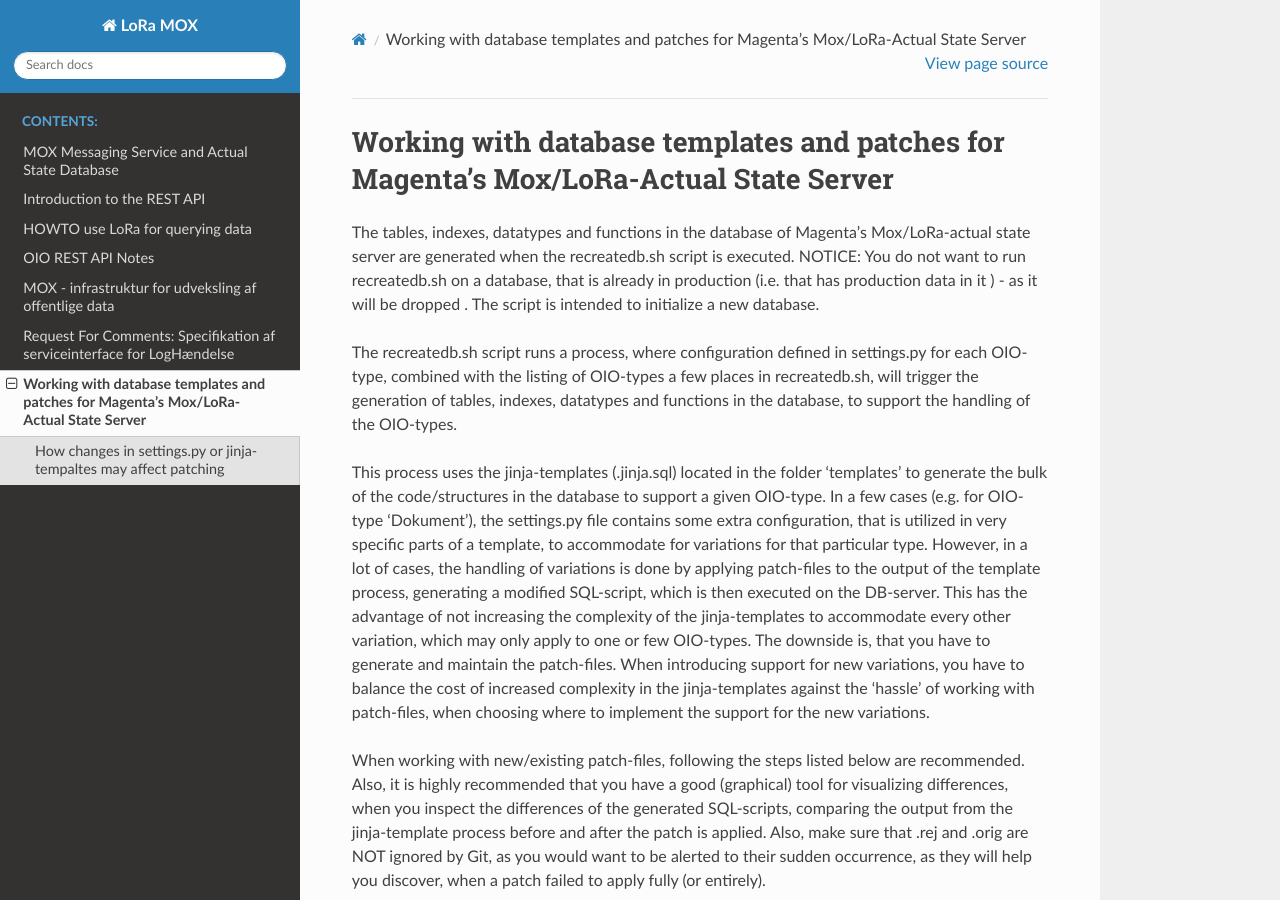
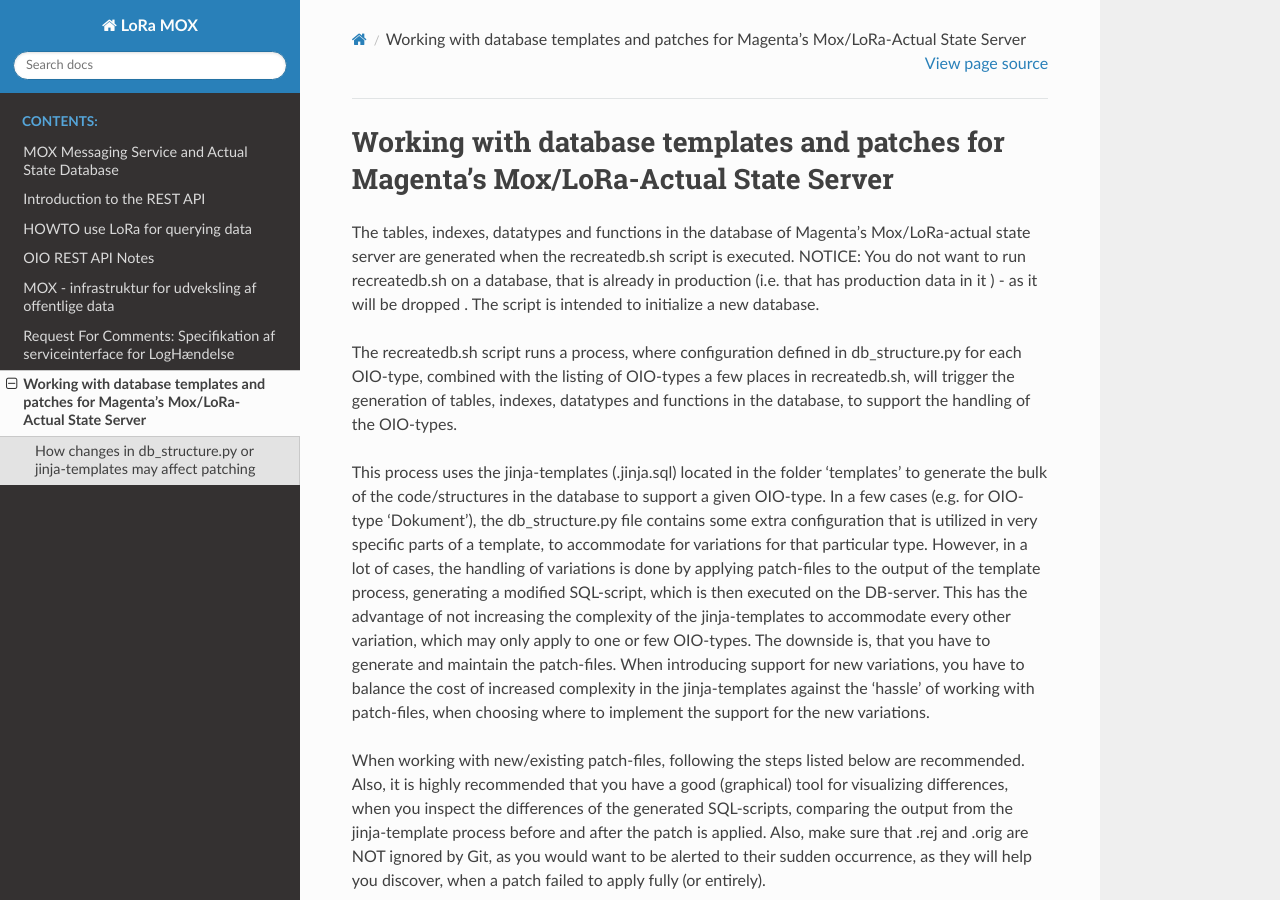
Before and after one commit to magenta-aps/mox, a Sphinx documentation site: the page built from doc/database_changes.rst, in a window 1280 px wide and 900 px high. Built offline with Sphinx 7.4.7 and the Read the Docs theme 2.0.0, drawn with Linux system fonts in a browser that asks for light colours; some of the changed text lies outside the part shown.

Commit message:
Update with changes from review.

```diff
--- a/doc/database_changes.rst
+++ b/doc/database_changes.rst
@@ -9,15 +9,15 @@
 intended to initialize a new database.
 
 The recreatedb.sh script runs a process, where configuration defined in
-settings.py for each OIO-type, combined with the listing of OIO-types a
-few places in recreatedb.sh, will trigger the generation of tables,
-indexes, datatypes and functions in the database, to support the
+db_structure.py for each OIO-type, combined with the listing of
+OIO-types a few places in recreatedb.sh, will trigger the generation of
+tables, indexes, datatypes and functions in the database, to support the
 handling of the OIO-types.
 
 This process uses the jinja-templates (.jinja.sql) located in the folder
 'templates' to generate the bulk of the code/structures in the database
 to support a given OIO-type. In a few cases (e.g. for OIO-type
-'Dokument'), the settings.py file contains some extra configuration,
+'Dokument'), the db_structure.py file contains some extra configuration
 that is utilized in very specific parts of a template, to accommodate
 for variations for that particular type. However, in a lot of cases, the
 handling of variations is done by applying patch-files to the output of
@@ -115,12 +115,13 @@
     also in the patches folder, the modified recreatedb.sh script and
     files containing any new or modified tests.
 
-How changes in settings.py or jinja-tempaltes may affect patching
------------------------------------------------------------------
+How changes in db_structure.py or jinja-templates may affect patching
+---------------------------------------------------------------------
 
-When you are introducing changes in settings.py or in jinja-tempaltes,
-you need to pay special attention, when your changes involves OIO-types,
-the function definitions of which are the target of patching.
+When you are introducing changes in db_structure.py or in
+jinja-tempaltes, you need to pay special attention, when your changes
+involves OIO-types, the function definitions of which are the target of
+patching.
 
 As a basis, you should always run recreatedb.sh and verify that all
 patches applied successfully, by inspecting the output of the script -
@@ -131,9 +132,9 @@
 sections, that may need manual updating. As an example, say you need to
 add a new relation type to the OIO-type 'Tilstand', where the new
 relation is of unlimited cardinality. After you have added the new
-relation to the relevant section in settings.py and you have completed
-the step described above - you should search the patch (.diff) files
-related to 'Tilstand' for the name of an existing relation type of
+relation to the relevant section in db_structure.py and you have
+completed the step described above - you should search the patch (.diff)
+files related to 'Tilstand' for the name of an existing relation type of
 unlimited cardinality. If you find occurrences in the diff files (and at
 the time of this writing, you should) of the 'sister'-relation type, you
 need to inspect the code in the full context and determine if not your
```
Also changed, not shown: 1 other file.
